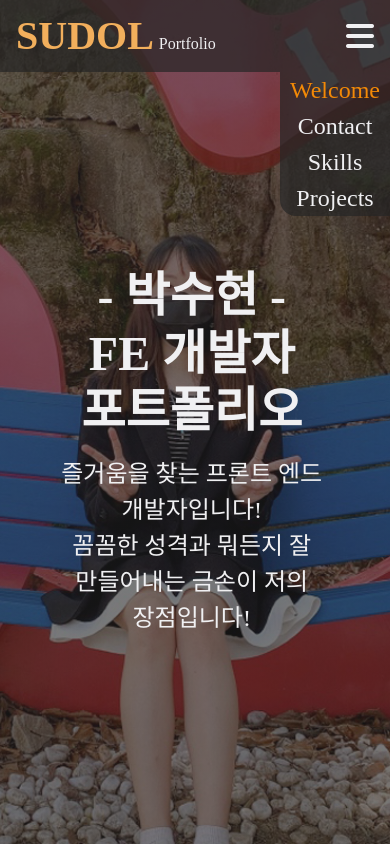
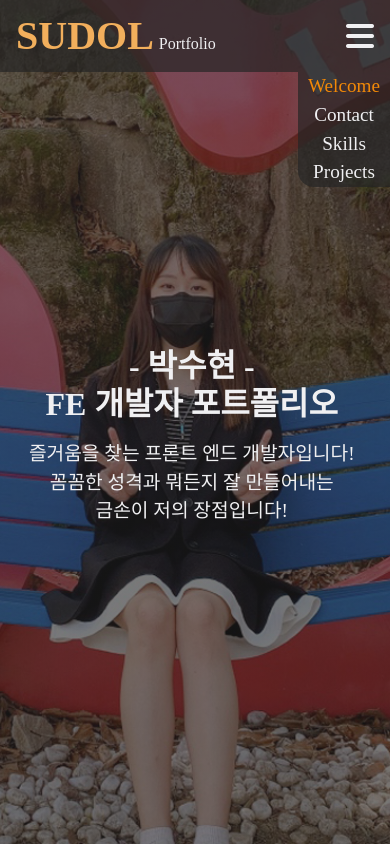
Before and after one commit to hyun5292/Vue, a Vue app in the folder vue_portfolio/: page / in a window 390 px wide. Built offline with nearby package versions, Linux system fonts and the light colour scheme; a web font is replaced by a local one.

Commit message:
Welcome 1차 완성
1차 완성
완벽은 없다!!

```diff
--- a/vue_portfolio/src/App.vue
+++ b/vue_portfolio/src/App.vue
@@ -75,7 +75,9 @@ $white: rgba(240, 240, 242, 1);
 
 //반응형
 //미세 조정
-@media (max-width: 420px) {
-
+@media (max-width: 480px) {
+  #app {
+    font-size: 1.2rem;
+  }
 }
 </style>
--- a/vue_portfolio/src/components/welcomeCom.vue
+++ b/vue_portfolio/src/components/welcomeCom.vue
@@ -54,4 +54,17 @@ export default {
     }
   }
 }
+
+//반응형
+@media (max-width: 480px) {
+  #welcome {
+    .welcome-wrap {
+      .welcome-cont {
+        .welcome-title {
+          font-size: 2rem;
+        }
+      }
+    }
+  }
+}
 </style>
--- a/vue_portfolio/src/views/headerView.vue
+++ b/vue_portfolio/src/views/headerView.vue
@@ -61,7 +61,7 @@ export default {
 
 //반응형
 //header 미세 조정
-@media (max-width: 420px) {
+@media (max-width: 480px) {
   #header {
     padding: 0 1rem;
     .logo {
```
